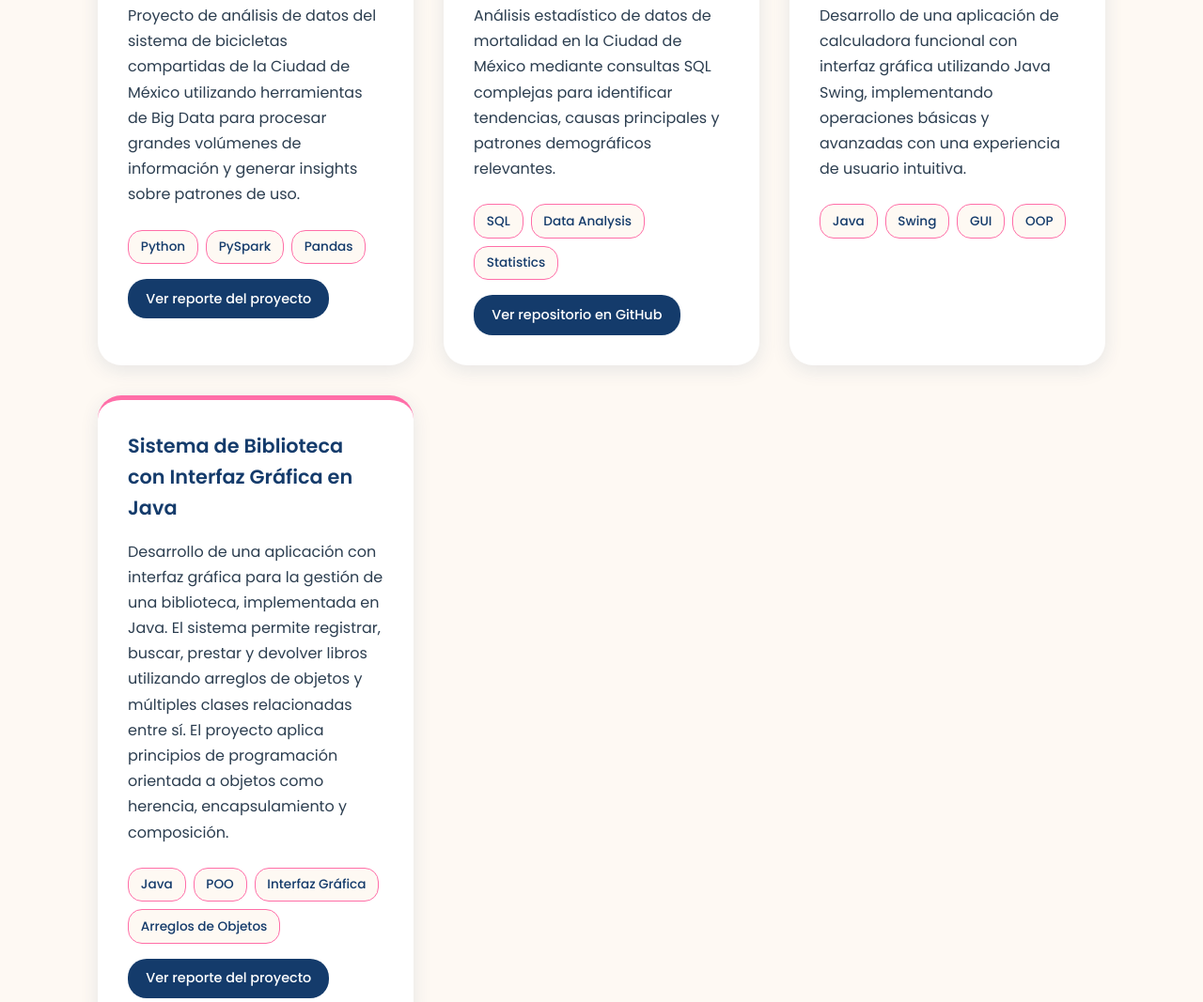
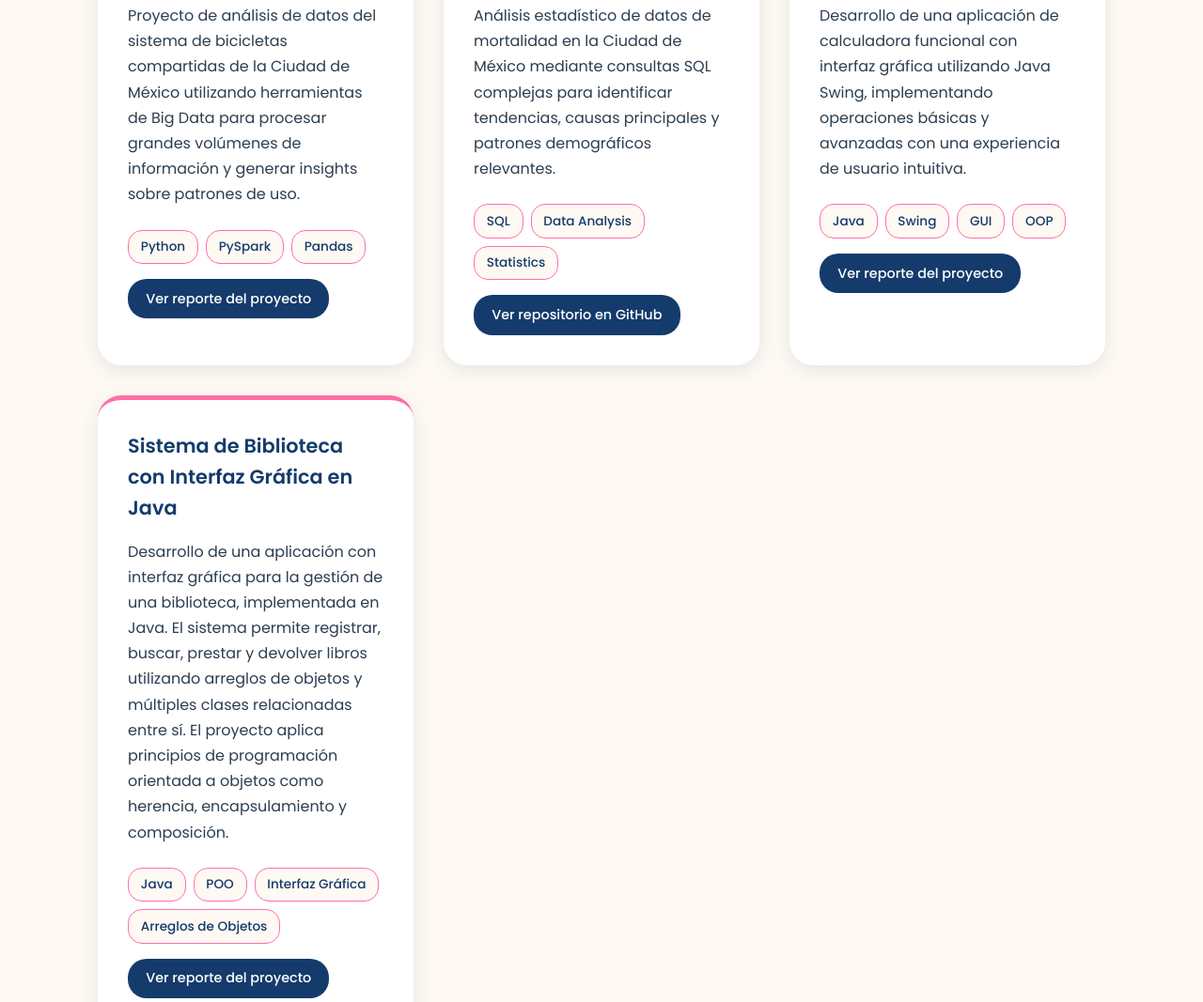
Before and after one commit to vpinedab/vpinedab.github.io, a plain HTML site: page index.html in a window 1280 px wide. Shown: the part 4304-5371 px from the top of the page at 94% size. Drawn offline with Linux system fonts and the light colour scheme.

Commit message:
Añadi reporte calculadora

```diff
--- a/index.html
+++ b/index.html
@@ -875,6 +875,12 @@
                         <span class="tech-tag">GUI</span>
                         <span class="tech-tag">OOP</span>
                     </div>
+                    <a class="project-link"
+                        href="reportes/Reporte Escrito; Calculadora Estructura de Datos.pdf"
+                        target="_blank"
+                        rel="noopener noreferrer">
+                        Ver reporte del proyecto
+                    </a>
                 </div>
                 <div class="project-card">
                     <h3>Sistema de Biblioteca con Interfaz Gráfica en Java</h3>
```
Also changed, not shown: 1 other file.
